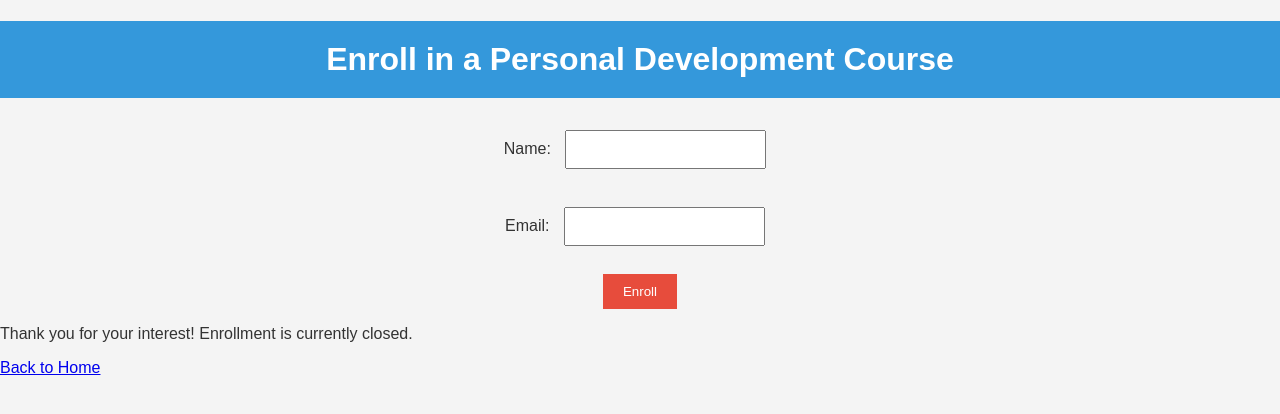
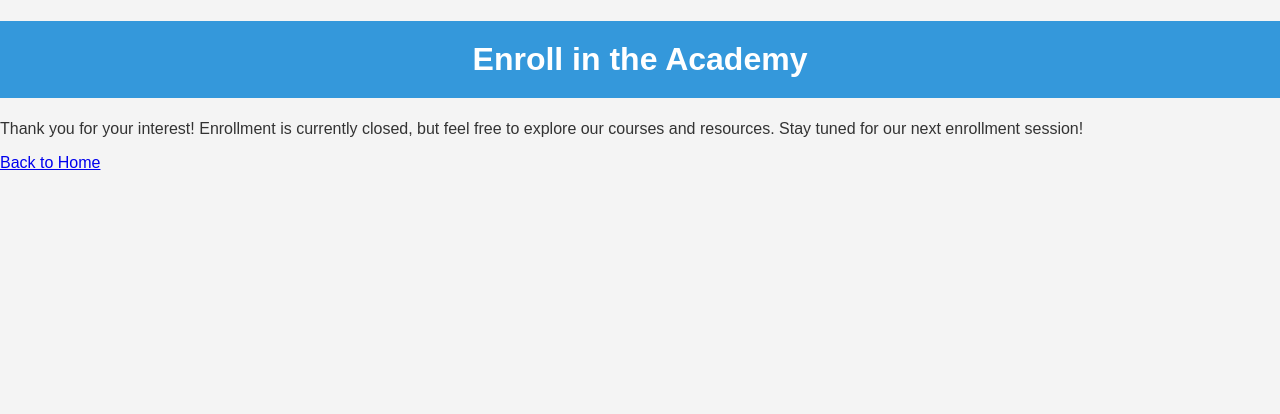
Before and after one commit to Jayvyanelfad/Personal-Development-Academy, a plain HTML site: page enroll.html in a window 1280 px wide. Drawn offline with Linux system fonts and the light colour scheme.

Commit message:
Update enroll.html

```diff
--- a/enroll.html
+++ b/enroll.html
@@ -3,19 +3,20 @@
 <head>
     <meta charset="UTF-8">
     <meta name="viewport" content="width=device-width, initial-scale=1.0">
-    <title>Enroll</title>
+    <title>Enroll in Personal Development Academy</title>
     <link rel="stylesheet" href="styles.css">
 </head>
 <body>
-    <h1>Enroll in a Personal Development Course</h1>
-    <form>
-        <label for="name">Name:</label>
-        <input type="text" id="name" name="name" required><br><br>
-        <label for="email">Email:</label>
-        <input type="email" id="email" name="email" required><br><br>
-        <button type="submit">Enroll</button>
-    </form>
-    <p>Thank you for your interest! Enrollment is currently closed.</p>
-    <a href="index.html">Back to Home</a>
+    <header>
+        <h1>Enroll in the Academy</h1>
+    </header>
+
+    <section>
+        <p>Thank you for your interest! Enrollment is currently closed, but feel free to explore our courses and resources. Stay tuned for our next enrollment session!</p>
+    </section>
+
+    <footer>
+        <p><a href="index.html">Back to Home</a></p>
+    </footer>
 </body>
 </html>
```
